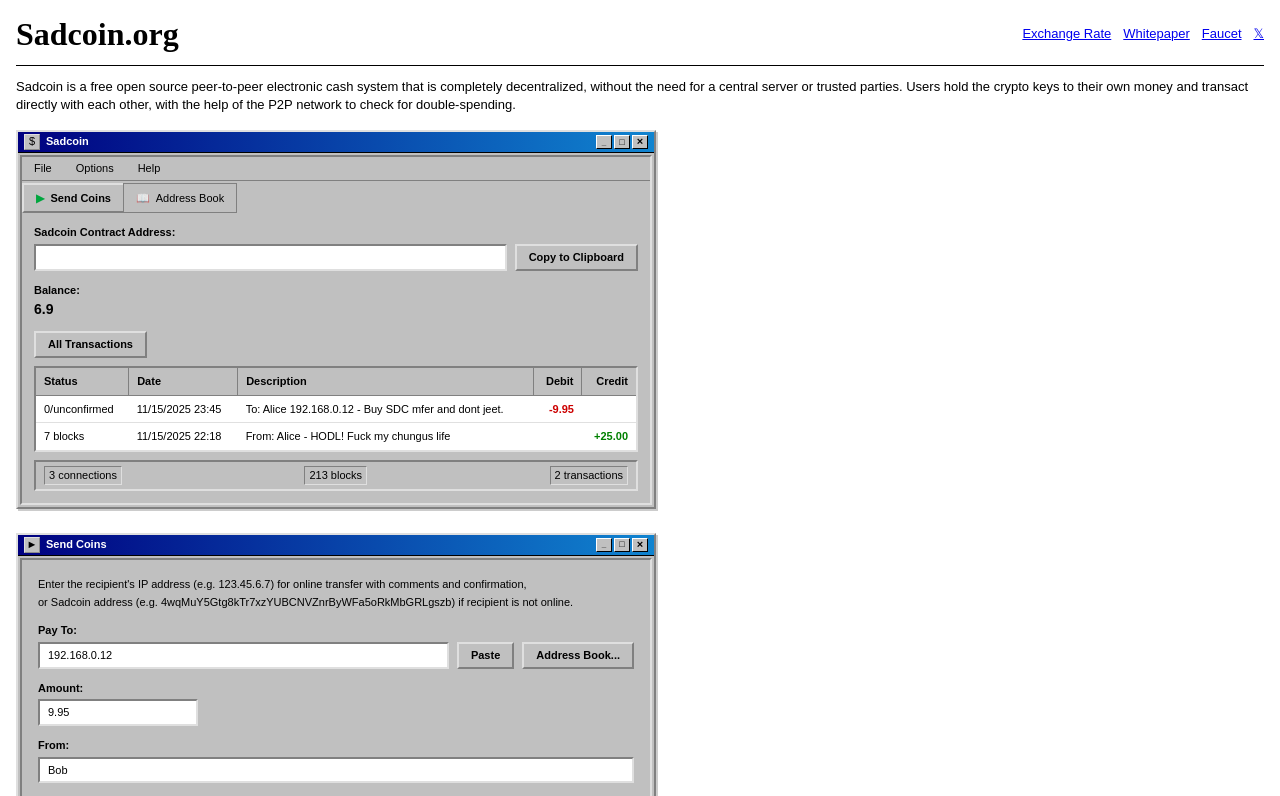
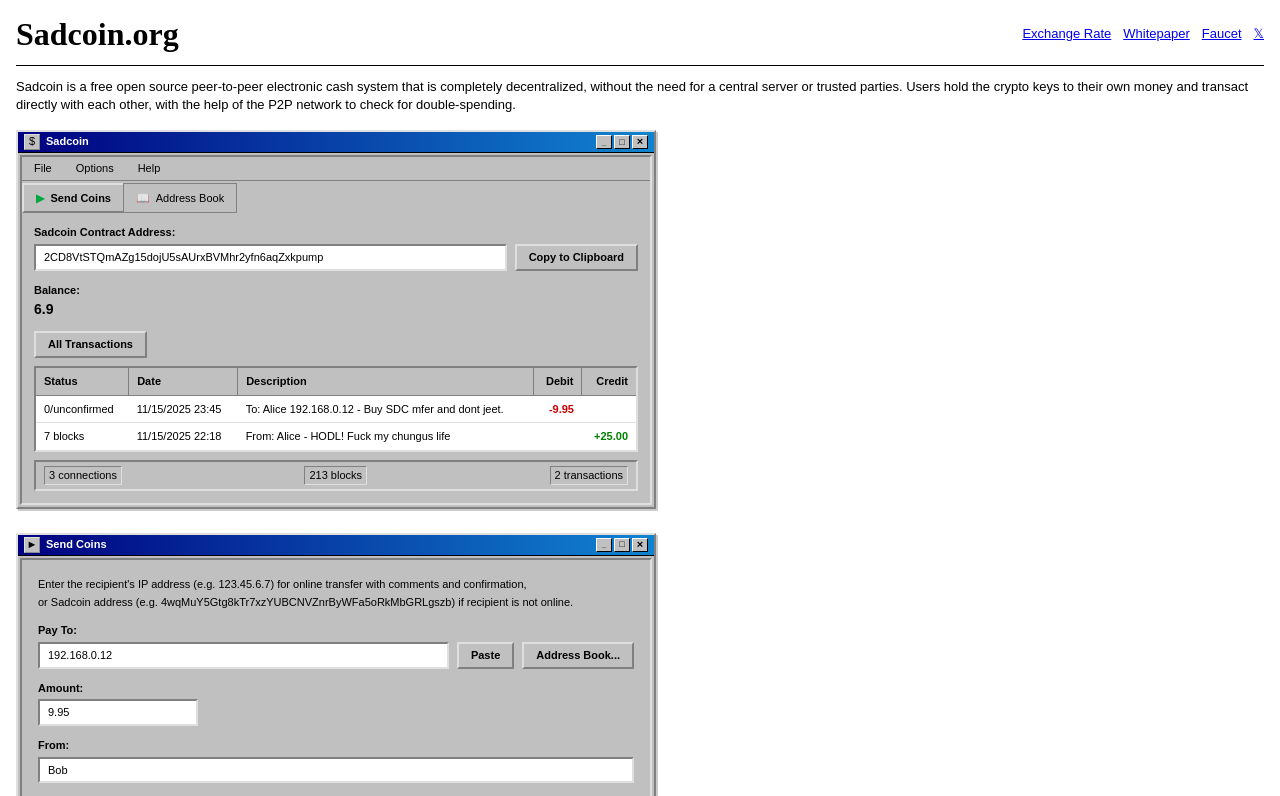
Before and after one commit to notfartdev/sadcoin, a Next.js app: page / in a window 1280 px wide. Shown: the top 796 px of the page. Built offline with nearby package versions, Linux system fonts and the light colour scheme.

Commit message:
Add Sadcoin contract address: 2CD8VtSTQmAZg15dojU5sAUrxBVMhr2yfn6aqZxkpump

```diff
--- a/app/page.tsx
+++ b/app/page.tsx
@@ -81,7 +81,8 @@ export default function Page() {
                     <input
                       id="contract-address"
                       type="text"
-                      defaultValue=""
+                      defaultValue="2CD8VtSTQmAZg15dojU5sAUrxBVMhr2yfn6aqZxkpump"
+                      readOnly
                       className="flex-1 px-2 py-1 bg-white text-xs min-w-0"
                       style={{
                         border: '2px solid',
```
